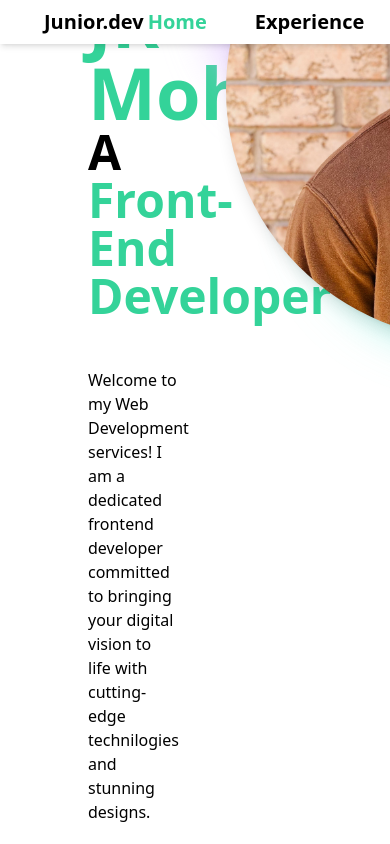
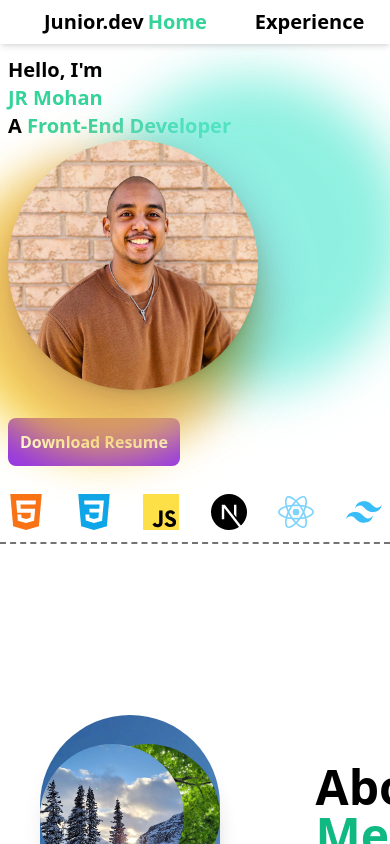
Before and after one commit to jmar753/ProfessionalWebsite, a Next.js app: page / in a window 390 px wide. Built offline with nearby package versions, Linux system fonts and the light colour scheme.

Commit message:
starting mobile

```diff
--- a/pages/index.js
+++ b/pages/index.js
@@ -35,27 +35,27 @@ export default function Home(){
         <div className="divide-y-2 divide-dashed divide-neutral-500">
 
             {/* Introduction */}
-            <div className="h-[calc(100vh-44px)] flex items-center justify-center px-10 max-w-7xl mx-auto">
-                <div className="grid grid-cols-5 relative">
+            <div className="lg:h-[calc(100vh-44px)] lg:flex items-center justify-center px-2 lg:px-10 pt-3 lg:pt-0 lg:max-w-7xl mx-auto">
+                <div className="lg:grid lg:grid-cols-5 relative">
 
                     {/* Text side */}
-                    <div className="p-12 col-span-3">
-                        <h1 className="text-5xl font-semibold">
+                    <div className="lg:p-12 lg:col-span-3">
+                        <h1 className="text-xl lg:text-5xl font-semibold">
                             Hello, I'm
                         </h1>
-                        <h1 className="text-7xl font-bold text-emerald-400 items-center">
+                        <h1 className="text-xl lg:text-7xl font-bold text-emerald-400 items-center">
                             JR Mohan
                         </h1>
-                        <h1 className="text-5xl font-semibold">
+                        <h1 className="text-xl lg:text-5xl font-semibold">
                             A <span className="text-emerald-400">Front-End Developer</span>
                         </h1>
-                        <div className="pt-12">
+                        <div className="pt-12 hidden lg:block">
                             Welcome to my Web Development services! I am a dedicated frontend developer committed to bringing your digital vision to life with cutting-edge technilogies and stunning designs.
                         </div>
-                        <button className="text-white font-semibold bg-purple-600 p-3 my-7 mr-24 rounded-lg hover:bg-purple-800">
+                        <button className="text-white hidden lg:block font-semibold bg-purple-600 p-3 my-7 mr-24 rounded-lg hover:bg-purple-800">
                             Download Resume
                         </button>
-                        <div className="w-full h-12 justtify-center grid grid-cols-2">
+                        <div className="w-full hidden h-12 justtify-center lg:grid grid-cols-2">
                             <div className="flex justify-between">
                                 {devIcons.map((item, index) => (
                                     <div className="text-center h-full" key={index}>
@@ -69,12 +69,26 @@ export default function Home(){
                     </div>
 
                     {/* image side */}
-                    <div className="h-[500px] w-[500px] col-span-2">
+                    <div className="w-[250px] h-[250px] lg:h-[500px] lg:w-[500px] lg:col-span-2">
                         <div className="h-full w-full relative z-0">
                             <img className="relative bg-white object-cover col-span-2 h-full w-full rounded-full shadow-lg z-40 " src="/static/selfieColour.jpg" alt="Picture of the author"/>
                             <div className="absolute top-0 -left-4 w-72 h-72 bg-purple-300 rounded-full mix-blend-multiply filter blur-xl opacity-70 animate-blob"></div>
                             <div className="absolute top-0 -right-4 w-80 h-80 bg-yellow-400 rounded-full mix-blend-multiply filter blur-xl opacity-70 animate-blob animation-delay-2000"></div>
                             <div className="absolute -bottom-8 left-20 w-72 h-72 bg-teal-300 rounded-full mix-blend-multiply filter blur-xl opacity-70 animate-blob animation-delay-4000"></div>
+                        </div>
+                    </div>
+                    <button className="text-white font-semibold bg-purple-600 visible lg:hidden p-3 my-7 mr-24 rounded-lg hover:bg-purple-800">
+                        Download Resume
+                    </button>
+                    <div className="visible lg:hidden w-full h-12 justify-center">
+                        <div className="flex justify-between">
+                            {devIcons.map((item, index) => (
+                                <div className="text-center h-full" key={index}>
+                                    <div className={`text-center text-4xl ${item.properties}`}>
+                                        <item.icon/>
+                                    </div>
+                                </div>
+                            ))}
                         </div>
                     </div>
                 </div>
```
